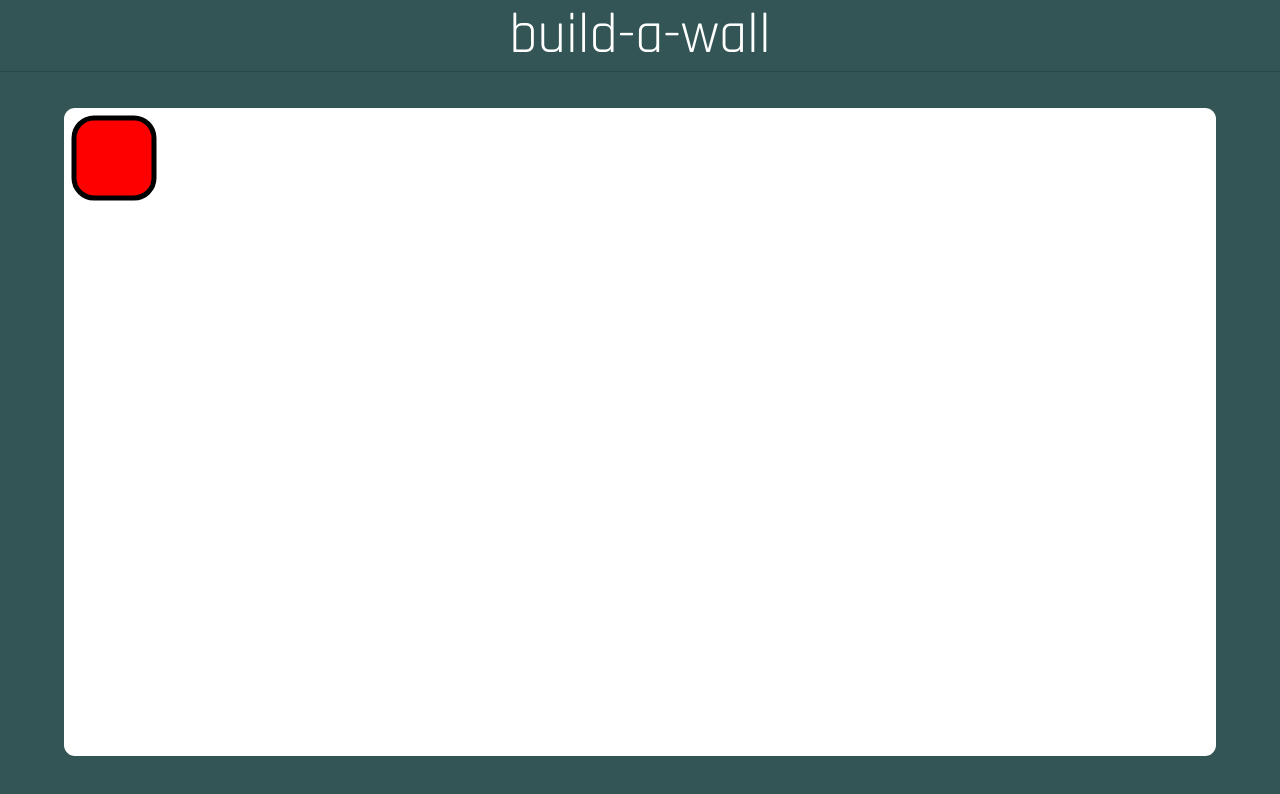
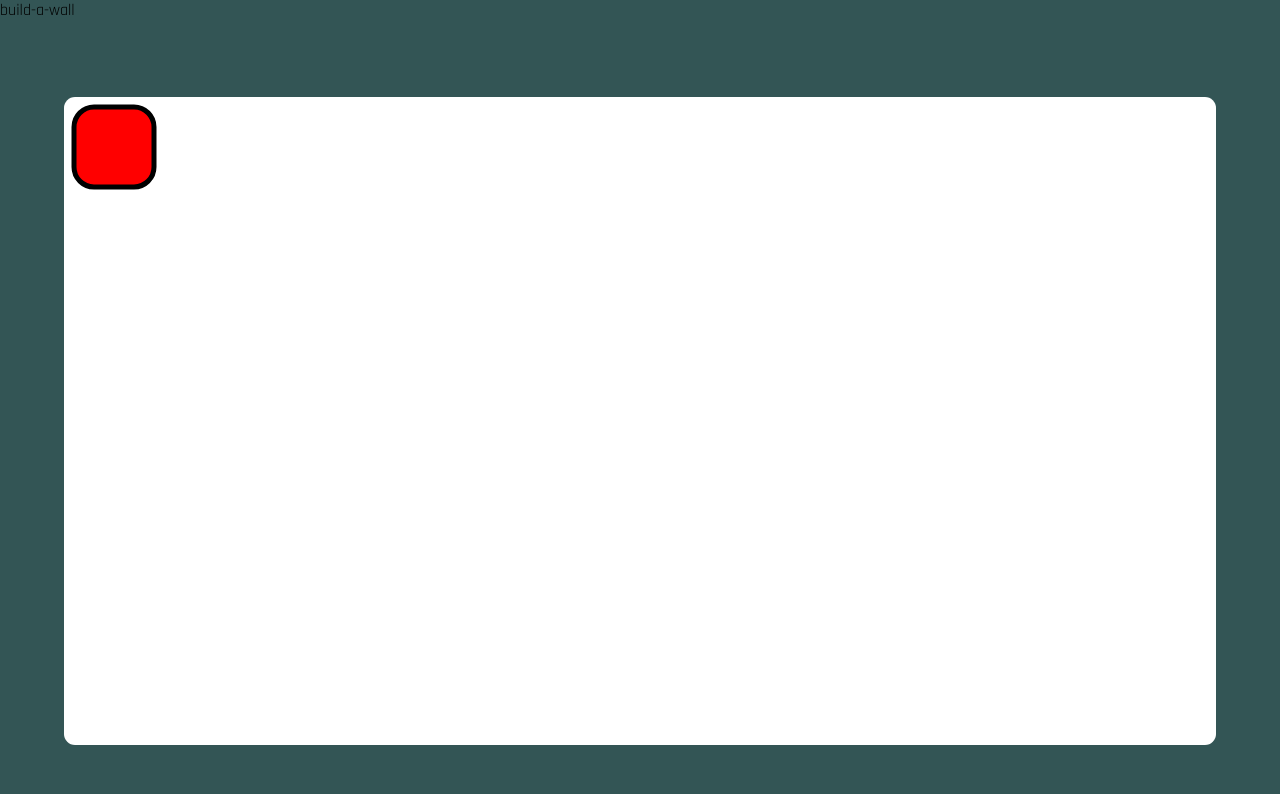
Before and after one commit to N8WM/build-a-wall, a website: page template/index.html in a window 1280 px wide. Drawn offline with nearby package versions, Linux system fonts and the light colour scheme.

Commit message:
Update style.css

```diff
--- a/static/style.css
+++ b/static/style.css
@@ -10,22 +10,12 @@ body {
   font-family: 'Rajdhani', sans-serif;
 }
 
-#baw-title {
-  position: relative;
-  width: 100%;
-  text-align: center;
-  font-size: 7vh;
-  color: #FFF;
-  line-height: calc(10vh-1px);
-  border-bottom: solid 1px #274949;
-}
-
 #gameplay-container {
   position: relative;
   top: 0;
   left: 0;
   width: 100%;
-  height: 90vh;
+  height: 100vh;
 }
 
 #gameplay {
```
